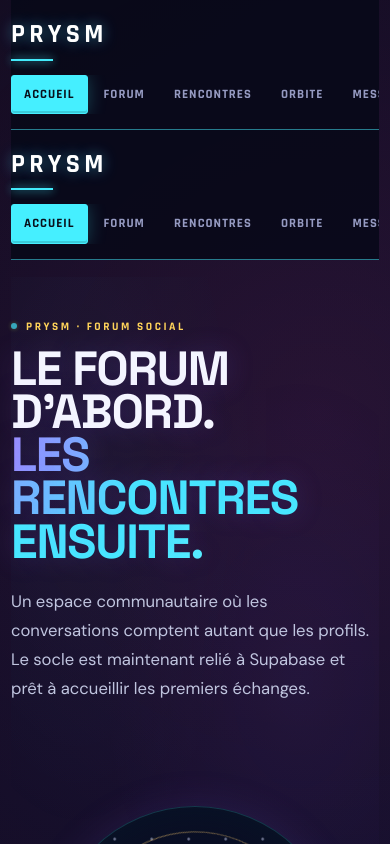
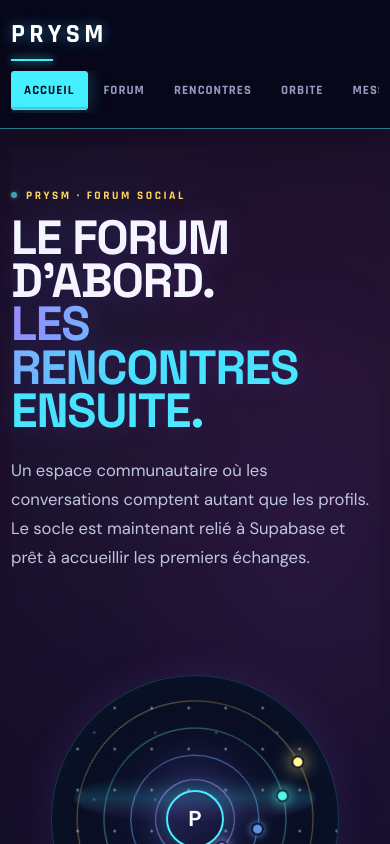
Before and after one commit to LadyOoscar/Prysm-forum, a Next.js app: page / in a window 390 px wide. Shown: the top 844 px of the page. Built offline with nearby package versions, Linux system fonts and the light colour scheme; no server answers; the database is empty.

Commit message:
Keep primary navigation visible throughout PRYSM

```diff
--- a/app/globals.css
+++ b/app/globals.css
@@ -740,3 +740,36 @@ footer:before {
     box-shadow: none;
   }
 }
+
+
+/* PRYSM // one consistent navigation on every page */
+.site-nav-wrap {
+  position: sticky;
+  top: 0;
+  z-index: 1000;
+  background: rgba(7,8,25,.94);
+  border-bottom: 1px solid rgba(69,239,255,.5);
+  box-shadow: 0 8px 30px rgba(0,0,0,.28);
+  backdrop-filter: blur(12px);
+  -webkit-backdrop-filter: blur(12px);
+}
+.site-topbar {
+  border-bottom: 0;
+  background: transparent;
+  box-shadow: none;
+  backdrop-filter: none;
+  -webkit-backdrop-filter: none;
+}
+.topbar:not(.site-topbar) { display: none !important; }
+.site-topbar nav { flex-wrap: nowrap; }
+@media(max-width:760px) {
+  .site-topbar { gap: 10px; }
+  .site-topbar nav {
+    width: 100%;
+    overflow-x: auto;
+    flex-wrap: nowrap;
+    scrollbar-width: thin;
+    padding-bottom: 3px;
+  }
+  .site-topbar nav a { flex: 0 0 auto; }
+}
```
